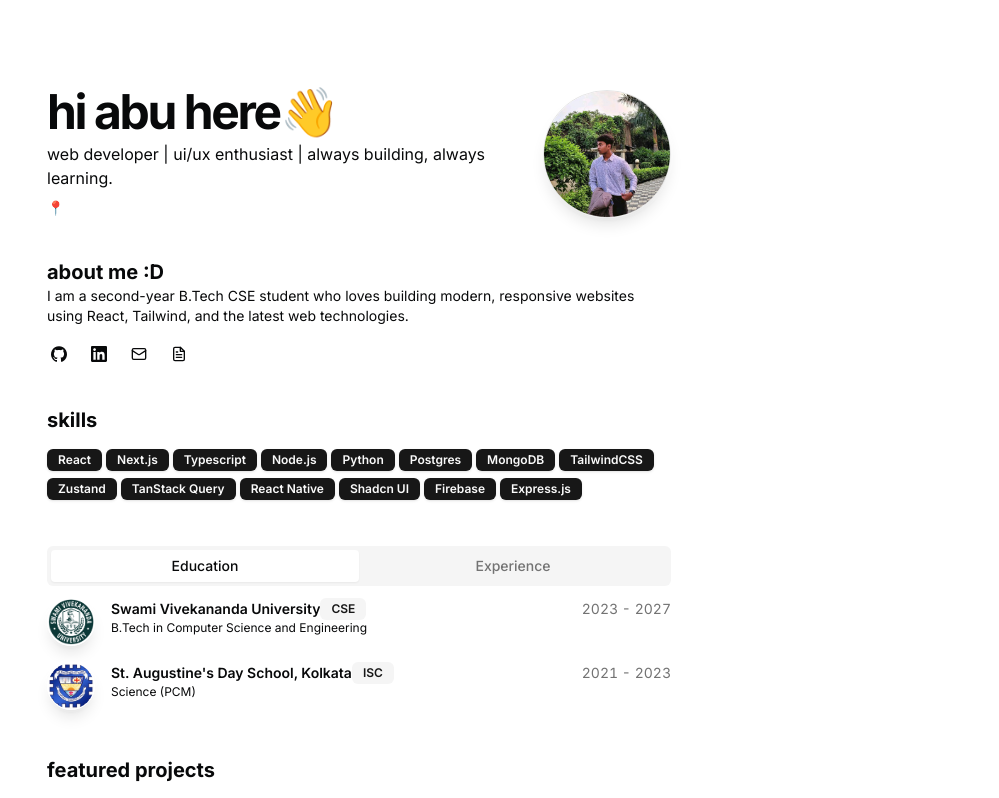
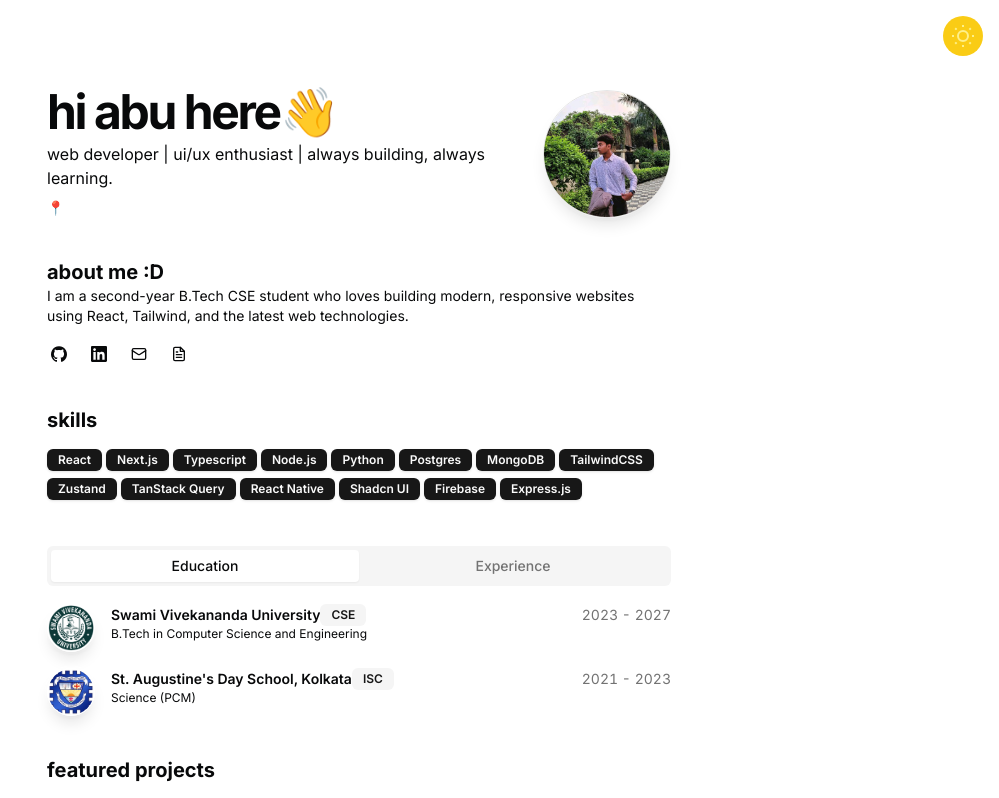
Before and after one commit to abufarisdev/portfolio-1, a Next.js app: page / in a window 1280 px wide. Shown: the top 798 px of the page, without its empty margins (281-1280 px from the left). Built offline with nearby package versions, Linux system fonts and the light colour scheme.

Commit message:
add dark/lightmode toggle

```diff
--- a/src/app/page.tsx
+++ b/src/app/page.tsx
@@ -1,3 +1,5 @@
+"use client";
+
 import BlurFade from "@/components/magicui/blur-fade";
 import BlurFadeText from "@/components/magicui/blur-fade-text";
 import { ProjectCard } from "@/components/project-card";
@@ -8,6 +10,7 @@ import { DATA } from "@/data/resume";
 import Link from "next/link";
 import Markdown from "react-markdown";
 import AboutMeBot from "@/components/AboutMeBot";
+import { ModeToggle } from "@/components/mode-toggle";
 
 import {
   Tabs,
@@ -16,13 +19,19 @@ import {
   TabsContent,
 } from "@/components/ui/tabs";
 
-
-
 const BLUR_FADE_DELAY = 0.04;
 
 export default function Page() {
   return (
+    <>
+      {/* Floating Light/Dark Toggle */}
+      <div className="fixed top-4 right-4 z-50">
+        <ModeToggle />
+      </div>
+
+      {/* Main page content */}
       <main className="flex flex-col min-h-[100dvh] space-y-10">
+        {/* Hero Section */}
         <section id="hero">
           <div className="mx-auto w-full max-w-2xl space-y-8">
             <div className="gap-2 flex justify-between items-center">
@@ -33,7 +42,6 @@ export default function Page() {
                   yOffset={8}
                   text={DATA.name}
                 />
-
                 <BlurFadeText
                   className="max-w-[600px] md:text-md"
                   delay={BLUR_FADE_DELAY}
@@ -41,18 +49,15 @@ export default function Page() {
                 />
                 <BlurFade delay={BLUR_FADE_DELAY * 2}>
                   <div className="flex items-center gap-1 text-sm text-white font-bold">
-                  <span>📍</span>
-                  <Link
-                    href={DATA.locationLink}
-                    target="_blank"
-                    className="hover:underline"
-                  >
+                    <span className="leading-none">📍</span>
+                    <Link href={DATA.locationLink} target="_blank" className="hover:underline">
                       {DATA.location}
                     </Link>
                   </div>
+
                 </BlurFade>
+              </div>
 
-            </div>
               <BlurFade delay={BLUR_FADE_DELAY}>
                 <Avatar className="size-32 border">
                   <AvatarImage alt={DATA.name} src={DATA.avatarUrl} />
@@ -63,6 +68,7 @@ export default function Page() {
           </div>
         </section>
 
+        {/* About Section */}
         <section id="about">
           <BlurFade delay={BLUR_FADE_DELAY * 3}>
             <h2 className="text-xl font-bold">about me :D</h2>
@@ -78,7 +84,7 @@ export default function Page() {
                   href={social.url}
                   target="_blank"
                   rel="noreferrer"
-                className="flex gap-1 justify-center items-center p-1 rounded-md hover:bg-gray-100 transition-opacity "
+                  className="flex gap-1 justify-center items-center p-1 rounded-md hover:bg-gray-100 transition-opacity"
                 >
                   <social.icon className="size-4" />
                 </a>
@@ -87,6 +93,7 @@ export default function Page() {
           </BlurFade>
         </section>
 
+        {/* Skills Section */}
         <section id="skills">
           <div className="flex min-h-0 flex-col gap-y-3">
             <BlurFade delay={BLUR_FADE_DELAY * 9}>
@@ -101,22 +108,22 @@ export default function Page() {
             </div>
           </div>
         </section>
+
+        {/* Tabs Section */}
         <section id="tabs" className="w-full">
           <Tabs defaultValue="education" className="w-full">
-          {/* Tab Buttons */}
             <TabsList className="flex justify-center mb-6">
               <TabsTrigger value="education">Education</TabsTrigger>
               <TabsTrigger value="experience">Experience</TabsTrigger>
-
             </TabsList>
 
-          {/* Experience Section */}
+            {/* Experience */}
             <TabsContent value="experience">
               <BlurFade delay={BLUR_FADE_DELAY}>
                 <div className="space-y-4 w-full">
-                {DATA.work.map((work, id) => (
-
+                  {DATA.work.map((work) => (
                     <ResumeCard
+                      key={work.company}
                       logoUrl={work.logoUrl}
                       altText={work.company}
                       title={work.company}
@@ -126,23 +133,18 @@ export default function Page() {
                       period={`${work.start} - ${work.end ?? "Present"}`}
                       description={work.description}
                     />
-
                   ))}
                 </div>
               </BlurFade>
             </TabsContent>
 
-
-          {/* Education Section */}
+            {/* Education */}
             <TabsContent value="education">
               <BlurFade delay={BLUR_FADE_DELAY}>
                 <div className="space-y-4 w-full">
-              {DATA.education.map((edu, id) => (
-                <BlurFade
+                  {DATA.education.map((edu) => (
+                    <ResumeCard
                       key={edu.school}
-                  delay={BLUR_FADE_DELAY}
-                >
-                  <ResumeCard
                       logoUrl={edu.logoUrl}
                       altText={edu.school}
                       title={edu.school}
@@ -152,7 +154,6 @@ export default function Page() {
                       period={`${edu.start} - ${edu.end ?? "Present"}`}
                       description={edu.description}
                     />
-                </BlurFade>
                   ))}
                 </div>
               </BlurFade>
@@ -160,9 +161,7 @@ export default function Page() {
           </Tabs>
         </section>
 
-
-
-
+        {/* Projects Section */}
         <section id="projects">
           <div className="space-y-4 w-full">
             <BlurFade delay={BLUR_FADE_DELAY * 11}>
@@ -170,10 +169,7 @@ export default function Page() {
             </BlurFade>
             <div className="grid grid-cols-1 gap-3 sm:grid-cols-2 max-w-[800px] mx-auto">
               {DATA.projects.map((project, id) => (
-              <BlurFade
-                key={project.title}
-                delay={BLUR_FADE_DELAY * id* 0.05}
-              >
+                <BlurFade key={project.title} delay={BLUR_FADE_DELAY * id * 0.05}>
                   <ProjectCard
                     href={project.href}
                     key={project.title}
@@ -192,5 +188,6 @@ export default function Page() {
           </div>
         </section>
       </main>
+    </>
   );
 }
--- a/src/components/mode-toggle.tsx
+++ b/src/components/mode-toggle.tsx
@@ -1,22 +1,40 @@
 "use client";
 
-import { Button } from "@/components/ui/button";
-import { MoonIcon, SunIcon } from "@radix-ui/react-icons";
 import { useTheme } from "next-themes";
+import { useEffect, useState } from "react";
 
 export function ModeToggle() {
   const { theme, setTheme } = useTheme();
+  const [mounted, setMounted] = useState(false);
+
+  useEffect(() => setMounted(true), []);
+  if (!mounted) return null;
 
   return (
-    <Button
-      variant="ghost"
-      type="button"
-      size="icon"
-      className="px-2"
+    <button
       onClick={() => setTheme(theme === "dark" ? "light" : "dark")}
+      title={`Switch to ${theme === "dark" ? "light" : "dark"} mode`}
+      className="w-10 h-10 flex items-center justify-center rounded-full bg-yellow-400 dark:bg-gray-600 hover:bg-yellow-500 dark:hover:bg-gray-500 transition-colors"
     >
-      <SunIcon className="h-[1.2rem] w-[1.2rem] text-neutral-800 dark:hidden dark:text-neutral-200" />
-      <MoonIcon className="hidden h-[1.2rem] w-[1.2rem] text-neutral-800 dark:block dark:text-neutral-200" />
-    </Button>
+      <svg
+        className={`w-6 h-6 text-yellow-200 dark:text-yellow-400 transition-transform duration-300 ${
+          theme === "dark" ? "rotate-45 scale-90" : "rotate-0 scale-100"
+        }`}
+        viewBox="0 0 24 24"
+        fill="none"
+        stroke="currentColor"
+        strokeWidth={2}
+      >
+        <circle cx="12" cy="12" r="5" />
+        <line x1="12" y1="1" x2="12" y2="3" />
+        <line x1="12" y1="21" x2="12" y2="23" />
+        <line x1="4.22" y1="4.22" x2="5.64" y2="5.64" />
+        <line x1="18.36" y1="18.36" x2="19.78" y2="19.78" />
+        <line x1="1" y1="12" x2="3" y2="12" />
+        <line x1="21" y1="12" x2="23" y2="12" />
+        <line x1="4.22" y1="19.78" x2="5.64" y2="18.36" />
+        <line x1="18.36" y1="5.64" x2="19.78" y2="4.22" />
+      </svg>
+    </button>
   );
 }
```
Lines whose indentation alone changed are shown as unchanged.
